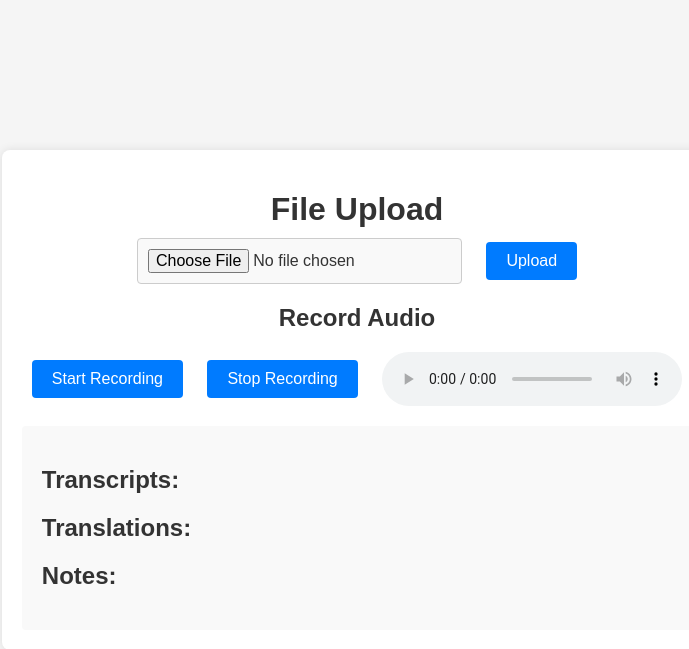
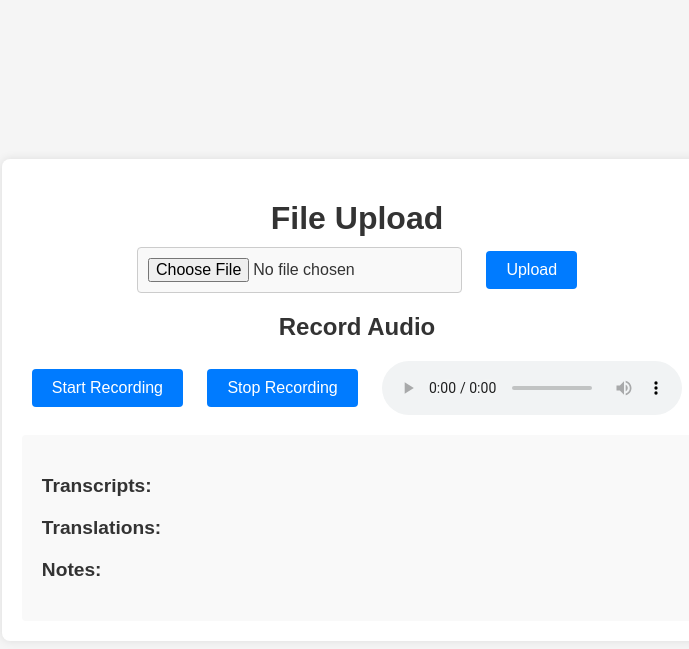
Before and after one commit to RevazRevazashvili/voice2note, a Flask app: page / in a window 1280 px wide. Shown: the top 649 px of the page, without its empty margins (283-972 px from the left). Run offline with Flask 3, Linux system fonts and the light colour scheme.

Commit message:
adding some css code

```diff
--- a/static/styles.css
+++ b/static/styles.css
@@ -131,3 +131,49 @@ p {
     vertical-align: middle;
     margin: 0 10px;
 }
+
+
+/* Add styles for Transcripts */
+#text-container h2:nth-child(1) {
+    margin-top: 20px;
+    font-size: 1.2em;
+}
+
+#text-container ul:nth-child(2) {
+    margin-bottom: 20px;
+    list-style-type: none;
+    padding: 0;
+}
+
+#text-container ul:nth-child(2) li {
+    margin-bottom: 5px;
+    font-size: 1em;
+}
+
+/* Add styles for Translations */
+#text-container h2:nth-child(3) {
+    margin-top: 20px;
+    font-size: 1.2em;
+}
+
+#text-container ul:nth-child(4) {
+    margin-bottom: 20px;
+    list-style-type: none;
+    padding: 0;
+}
+
+#text-container ul:nth-child(4) li {
+    margin-bottom: 5px;
+    font-size: 1em;
+}
+
+/* Add styles for Notes */
+#text-container h2:nth-child(5) {
+    margin-top: 20px;
+    font-size: 1.2em;
+}
+
+#text-container p {
+    margin-bottom: 20px;
+    font-size: 1em;
+}
```
